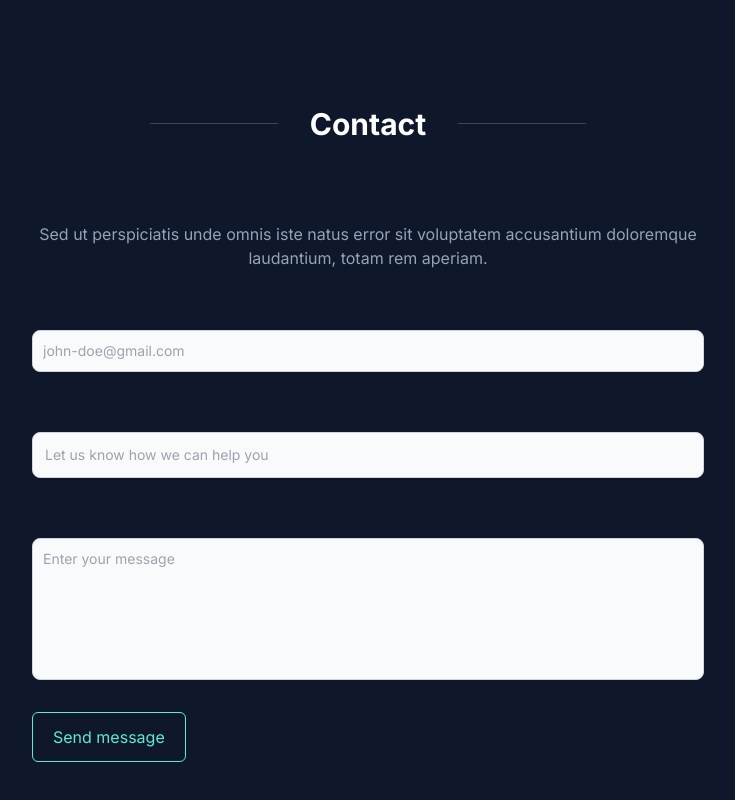
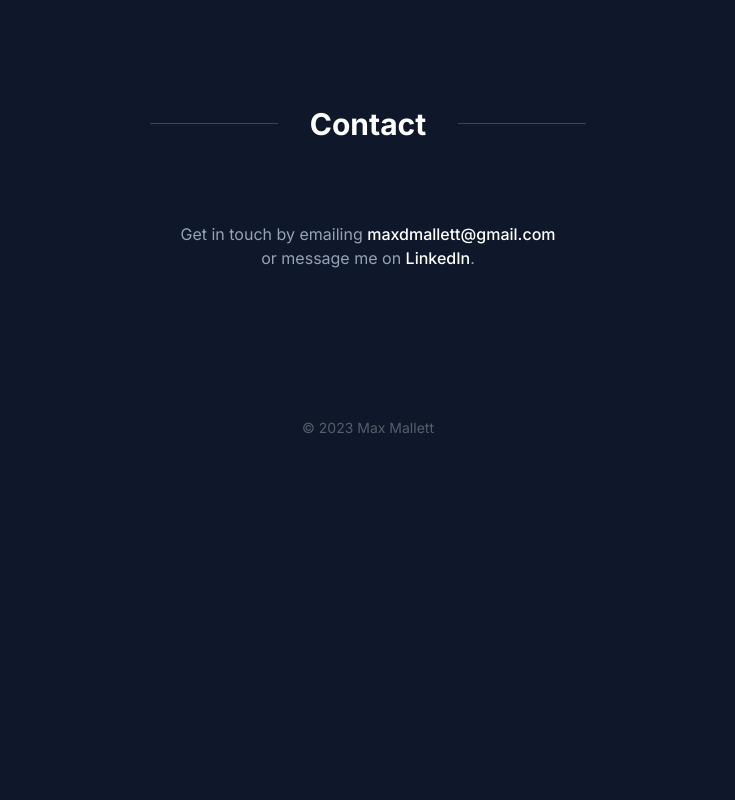
Before and after one commit to maxdmallett/next-js-portfolio-max-mallett, a Next.js app: page / in a window 1280 px wide. Shown: the part 4412-5212 px from the top of the page, without its empty margins (272-1007 px from the left). After the commit the page ends 4870 px from the top, so only its background shows below. Built offline with nearby package versions, Linux system fonts and the light colour scheme.

Commit message:
Contact and footer

```diff
--- a/app/components/footer.tsx
+++ b/app/components/footer.tsx
@@ -1,8 +1,8 @@
 
 const Footer = () => {
     return (
-        <footer className="flex text-center justify-center">
-
+        <footer className="flex text-center justify-center py-5">
+            <p className="text-white/30 text-sm">&#169; {new Date().getFullYear()} Max Mallett</p>
         </footer>
     )
 }
--- a/app/components/home/contact.tsx
+++ b/app/components/home/contact.tsx
@@ -3,48 +3,12 @@ import SectionHeading from "../sectionHeading"
 const Contact = () => {
     return (
         <section id="contact" className='py-12 sm:py-24'>
-
             <SectionHeading title='Contact' />
-
             <div className="text-center max-w-2xl mx-auto">
-
                 <p className="mb-8">
-                    Sed ut perspiciatis unde omnis iste natus error sit voluptatem accusantium doloremque laudantium, totam rem aperiam.
+                    Get in touch by emailing <a href="mailto:maxdmallett@gmail.com" target="_blank" className='font-medium text-white hover:underline'>maxdmallett@gmail.com</a><br />or message me on <a href="https://www.linkedin.com/in/max-mallett-aa3434107/" target="_blank" className='font-medium text-white hover:underline'>LinkedIn</a>.
                 </p>
-
-                <form action="#" className="space-y-8 text-left">
-                    <div>
-                        <label htmlFor="email" className="block mb-2 text-sm font-medium text-gray-900 dark:text-gray-300">Your email</label>
-                        <input
-                            type="email"
-                            id="email"
-                            className="shadow-sm bg-gray-50 border border-gray-300 text-gray-900 text-sm rounded-lg focus:ring-primary-500 focus:border-primary-500 block w-full p-2.5 dark:bg-gray-700 dark:border-gray-600 dark:placeholder-gray-400 dark:text-white dark:focus:ring-primary-500 dark:focus:border-primary-500 dark:shadow-sm-light"
-                            placeholder="john-doe@gmail.com"
-                        />
-                    </div>
-                    <div>
-                        <label htmlFor="subject" className="block mb-2 text-sm font-medium text-gray-900 dark:text-gray-300">Subject</label>
-                        <input type="text" id="subject" className="block p-3 w-full text-sm text-gray-900 bg-gray-50 rounded-lg border border-gray-300 shadow-sm focus:ring-primary-500 focus:border-primary-500 dark:bg-gray-700 dark:border-gray-600 dark:placeholder-gray-400 dark:text-white dark:focus:ring-primary-500 dark:focus:border-primary-500 dark:shadow-sm-light" placeholder="Let us know how we can help you" required />
-                    </div>
-                    <div className="sm:col-span-2">
-                        <label htmlFor="message" className="block mb-2 text-sm font-medium text-gray-900 dark:text-gray-400">Your message</label>
-                        <textarea
-                            id="message"
-                            rows={6}
-                            className="block p-2.5 w-full text-sm text-gray-900 bg-gray-50 rounded-lg shadow-sm border border-gray-300 focus:ring-primary-500 focus:border-primary-500 dark:bg-gray-700 dark:border-gray-600 dark:placeholder-gray-400 dark:text-white dark:focus:ring-primary-500 dark:focus:border-primary-500 resize-none"
-                            placeholder="Enter your message"
-                        >
-                        </textarea>
-                    </div>
-                    <button
-                        type="submit"
-                        className="inline-block rounded-md bg-transparent border border-teal-300 px-5 py-3 text-md font-normal text-teal-300 mx-auto">
-                        Send message
-                    </button>
-                </form>
-
             </div>
-
         </section>
     )
 }
```
